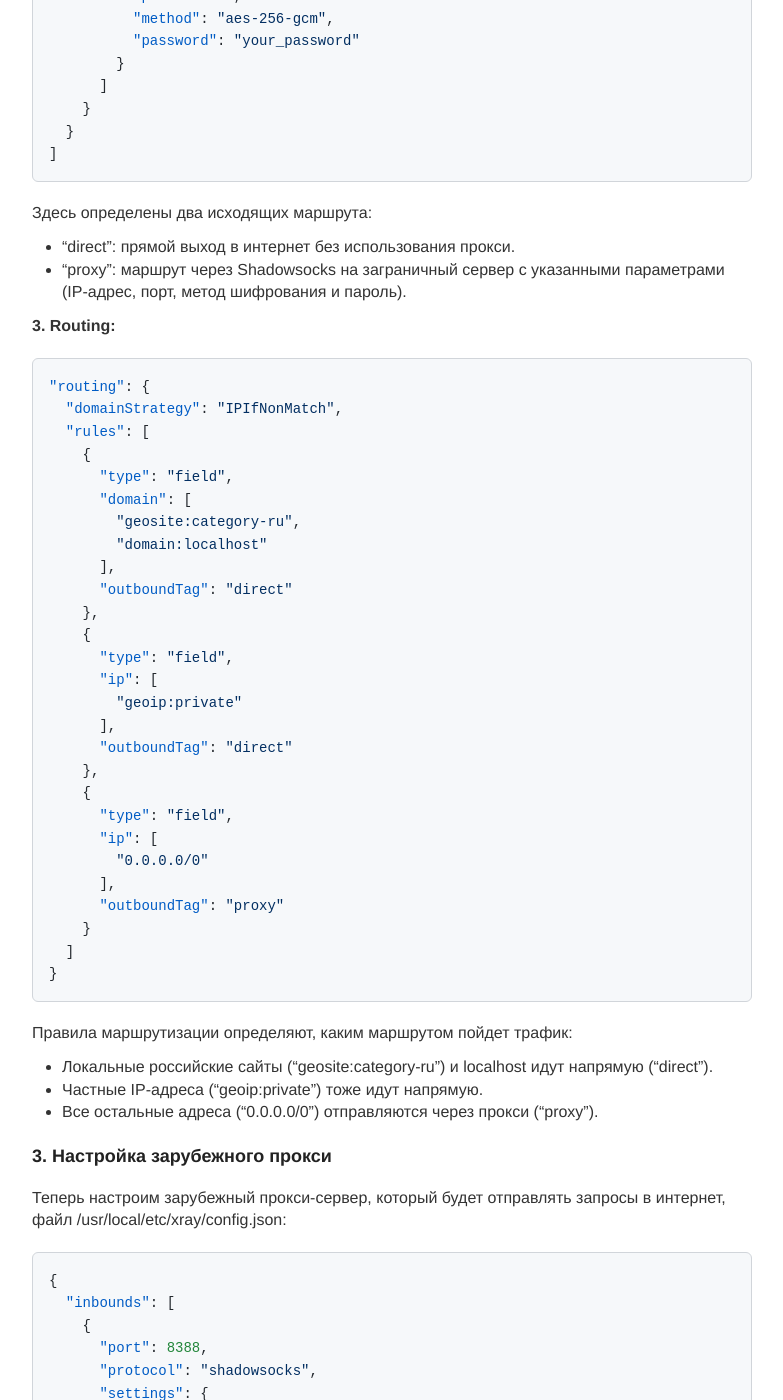
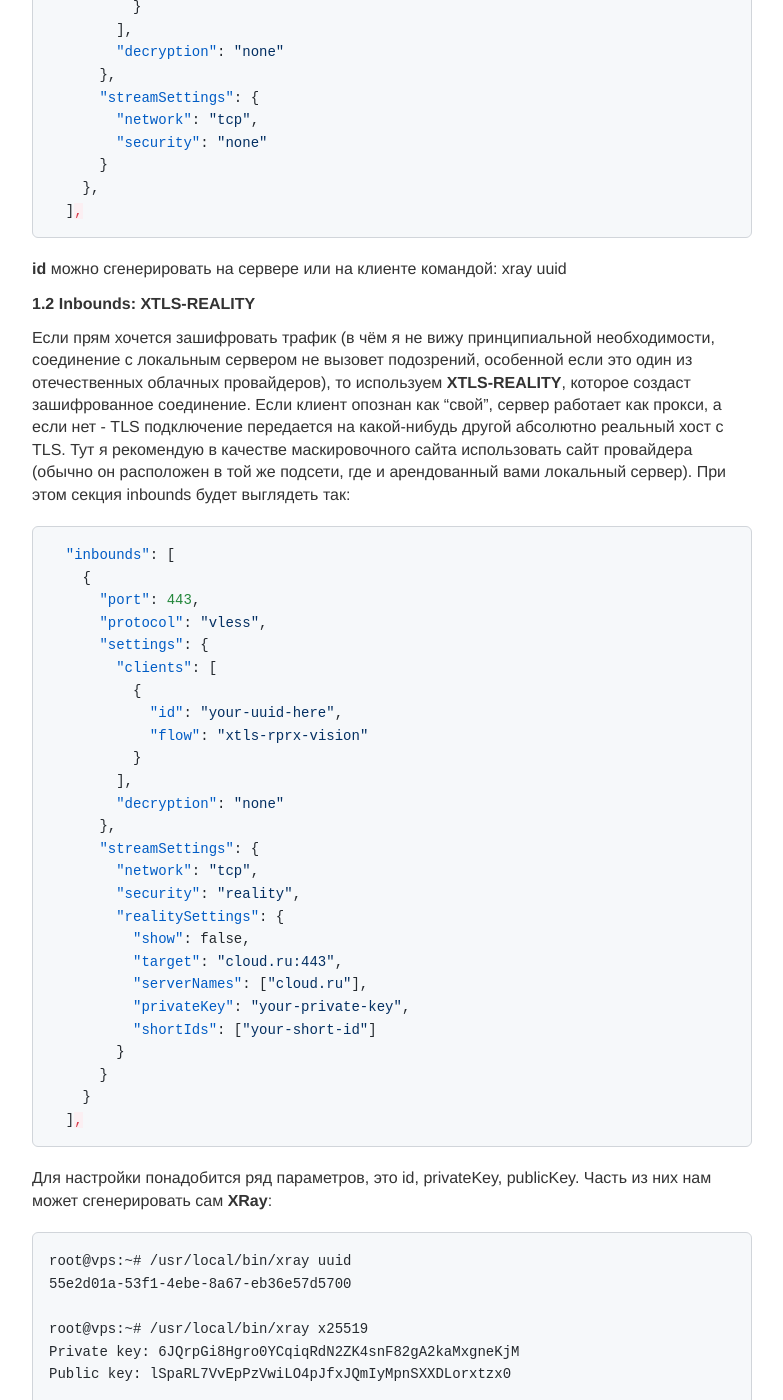
Before and after one commit to rz6agx/rz6agx.github.io, a Jekyll site: the page built from _posts/2024-12-27-Xray-proxy-scheme.md, in a window 1280 px wide and 1400 px high, scrolled down 3844 px. Shown: the whole window, without its empty margins (248-1031 px from the left). Built offline with Jekyll 4.4.1, drawn with Linux system fonts in a browser that asks for light colours; some of the changed text lies outside the part shown.

Commit message:
Update 2024-12-27-Xray-proxy-scheme.md

````diff
--- a/_posts/2024-12-27-Xray-proxy-scheme.md
+++ b/_posts/2024-12-27-Xray-proxy-scheme.md
@@ -102,42 +102,116 @@
 
 **1. Inbounds:**
 ```json
-"inbounds": [
-  {
-    "port": 1080,
-    "protocol": "socks",
-    "settings": {
-      "udp": true
+  "inbounds": [
+    {
+      "port": 1080,
+      "protocol": "socks",
+      "settings": {
+        "udp": true
+      }
     }
-  }
-]
+  ]
 ```
 
 Входящее соединение настроено на порт 1080 с использованием протокола **SOCKS**. Также включена поддержка UDP-трафика.
 
+**1.1 Inbounds: VLESS**
+
+Если вас не утраивает открытый порт **SOCKS5** с доступом без имени и пароля, то можно использовать не менее быстрый транспорт **VLESS**, который лишь немного проиграет по скорости чистому **SOCKS5**, но даст вам аутентификацию клиента по **id**, секция `inbounds` будет выглядеть так:
+
+```json
+  "inbounds": [
+    {
+      "listen": "0.0.0.0",
+      "port": 443,
+      "protocol": "vless",
+      "settings": {
+        "clients": [
+          {
+            "id": "f569a24a-c5a2-43f5-bf67-0174fa7646b0"
+          }
+        ],
+        "decryption": "none"
+      },
+      "streamSettings": {
+        "network": "tcp",
+        "security": "none"
+      }
+    },
+  ],
+```
+**id** можно сгенерировать на сервере или на клиенте командой: `xray uuid`
+
+**1.2 Inbounds: XTLS-REALITY**
+
+Если прям хочется зашифровать трафик (в чём я не вижу принципиальной необходимости, соединение с локальным сервером не вызовет подозрений, особенной если это один из отечественных облачных провайдеров), то используем **XTLS-REALITY**, которое создаст зашифрованное соединение. Если клиент опознан как "свой", сервер работает как прокси, а если нет - TLS подключение передается на какой-нибудь другой абсолютно реальный хост с TLS. Тут я рекомендую в качестве маскировочного сайта использовать сайт провайдера (обычно он расположен в той же подсети, где и арендованный вами локальный сервер). При этом секция `inbounds` будет выглядеть так:
+
+```json
+  "inbounds": [
+    {
+      "port": 443,
+      "protocol": "vless",
+      "settings": {
+        "clients": [
+          {
+            "id": "your-uuid-here",
+            "flow": "xtls-rprx-vision"
+          }
+        ],
+        "decryption": "none"
+      },
+      "streamSettings": {
+        "network": "tcp",
+        "security": "reality",
+        "realitySettings": {
+          "show": false,
+          "target": "cloud.ru:443",
+          "serverNames": ["cloud.ru"],
+          "privateKey": "your-private-key",
+          "shortIds": ["your-short-id"]
+        }
+      }
+    }
+  ],
+```
+
+Для настройки понадобится ряд параметров, это `id`, `privateKey`, `publicKey`. Часть из них нам может сгенерировать сам **XRay**:
+
+```sh
+root@vps:~# /usr/local/bin/xray uuid
+55e2d01a-53f1-4ebe-8a67-eb36e57d5700
+
+root@vps:~# /usr/local/bin/xray x25519
+Private key: 6JQrpGi8Hgro0YCqiqRdN2ZK4snF82gA2kaMxgneKjM
+Public key: lSpaRL7VvEpPzVwiLO4pJfxJQmIyMpnSXXDLorxtzx0
+
+root@vps:~# openssl rand -hex 8
+872e7b9a1b169d29
+```
+
 **2. Outbounds:**
 ```json
-"outbounds": [
-  {
-    "protocol": "freedom",
-    "tag": "direct",
-    "settings": {}
-  },
-  {
-    "protocol": "shadowsocks",
-    "tag": "proxy",
-    "settings": {
-      "servers": [
-        {
-          "address": "IP_заграничного_сервера",
-          "port": 8388,
-          "method": "aes-256-gcm",
-          "password": "your_password"
-        }
-      ]
+  "outbounds": [
+    {
+      "protocol": "freedom",
+      "tag": "direct",
+      "settings": {}
+    },
+    {
+      "protocol": "shadowsocks",
+      "tag": "proxy",
+      "settings": {
+        "servers": [
+          {
+            "address": "IP_заграничного_сервера",
+            "port": 8388,
+            "method": "aes-128-gcm",
+            "password": "your_password"
+          }
+        ]
+      }
     }
-  }
-]
+  ]
 ```
 
 Здесь определены два исходящих маршрута:
````
